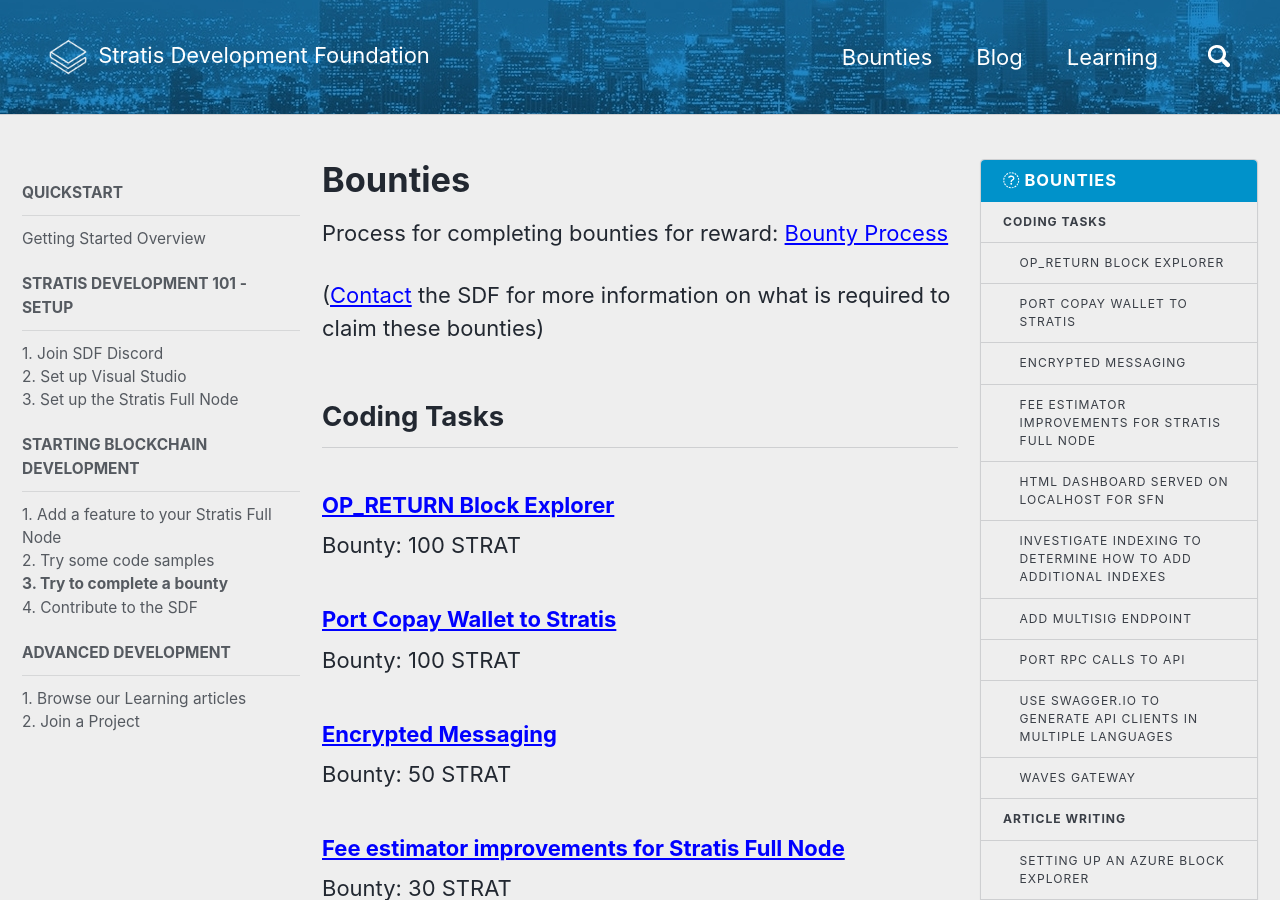
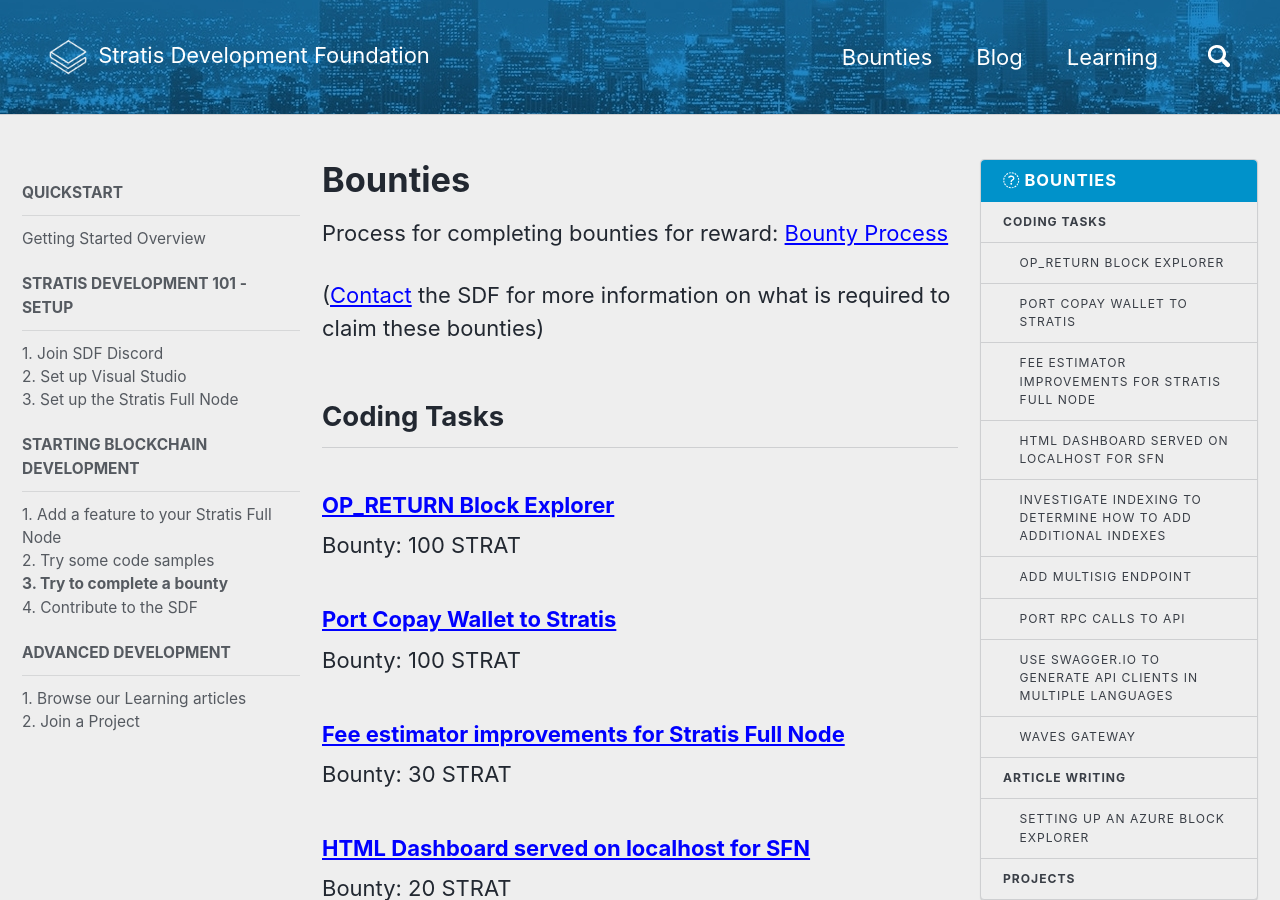
Before and after one commit to StratisDevelopmentFoundation/StratisDevelopmentFoundation.github.io, a Jekyll site: the page built from _pages/bounties.md, in a window 1280 px wide and 900 px high. Built offline with Jekyll 4.4.1, drawn with Linux system fonts in a browser that asks for light colours; nearby versions of some CDN libraries; some of the changed lines change nothing that is shown.

Commit message:
remove encrypted messaging bounty

```diff
--- a/_pages/bounties/encrypted-messaging.md
+++ b/_pages/bounties/encrypted-messaging.md
@@ -1,6 +1,6 @@
 ---
 title:  "Encrypted Messaging"
-categories: bounties coding
+categories: inactive_bounty coding
 post_importance: 2
 bounty: 50
 ---
```
